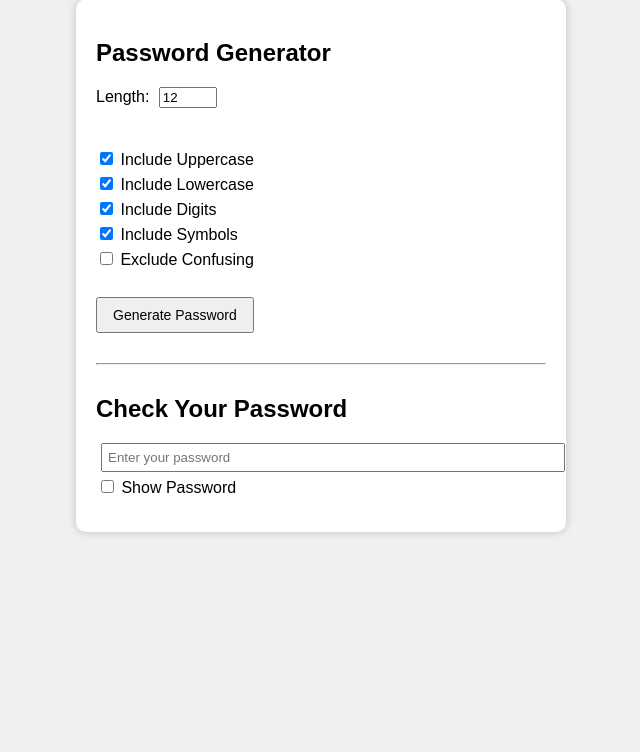
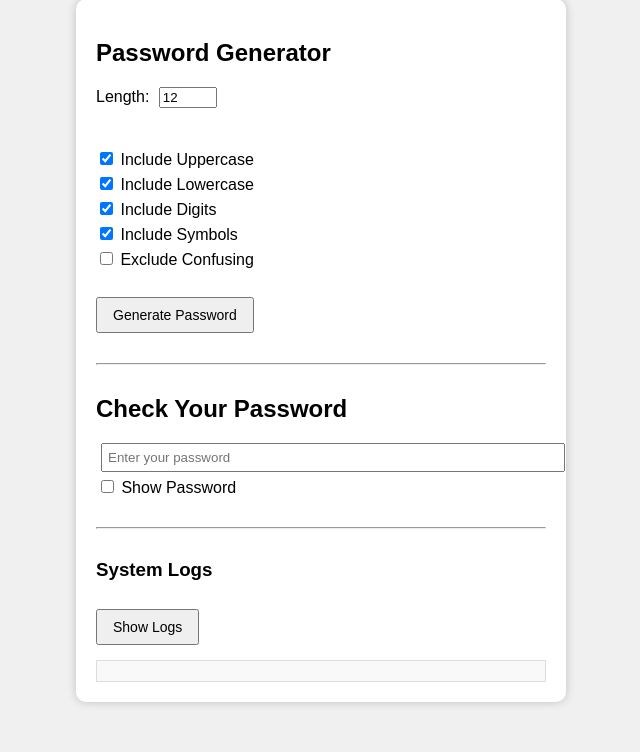
Before and after one commit to mefes-eng/PassGen, a Flask app: page / in a window 1280 px wide. Shown: the part 51-803 px from the top of the page, without its empty margins (319-959 px from the left). Before the commit the page ends 586 px from the top, so only its background shows below. Run offline with Flask 3, Linux system fonts and the light colour scheme.

Commit message:
For generated passwords logging added

```diff
--- a/app.py
+++ b/app.py
@@ -1,6 +1,7 @@
 import secrets
 import string
 from flask import Flask, render_template, request, jsonify
+from datetime import datetime
 
 app = Flask(__name__)
 
@@ -80,7 +81,23 @@ def generate_password():
     else:
          strength = "Strong"
 
+
+    has_upper=any(c.isupper() for c in meeword)
+    has_lower=any(c.islower() for c in meeword)
+    has_digit=any(c.isdigit() for c in meeword)
+    has_symbol=any(c in string.punctuation for c in meeword)
+
+    tstamp = datetime.now().strftime("%Y-%m-%d %H:%M")
+    types_count = has_symbol + has_digit + has_lower + has_upper
+    log_entry = f"{tstamp} | Length: {length} | Strength: {strength} | Types: {types_count}\n"
+
+    with open ("mwd_logs.txt","a") as f:
+        f.write(log_entry)
+
+
     return jsonify({"password": meeword, "strength" : strength})
+
+
 
 
 @app.route("/check", methods = ["POST"])
@@ -122,7 +139,12 @@ def check_password():
 
     return jsonify({"strength":strength, "tips":tips})
 
+@app.route("/stats")
+def get_stats():
+    with open ("mwd_logs.txt","r") as f:
+        lines = f.readlines()
 
+    return jsonify ({"entries": lines[-10:]})
 
 if __name__ == "__main__":
     app.run(debug=True)
--- a/templates/frontend.html
+++ b/templates/frontend.html
@@ -44,6 +44,17 @@
         #showPassword {
             margin-left: 5px;
         }
+        /* Added small log viewer styling */
+        #logs {
+            background-color: #f9f9f9;
+            border: 1px solid #ddd;
+            padding: 10px;
+            margin-top: 15px;
+            max-height: 200px;
+            overflow-y: auto;
+            font-size: 13px;
+            white-space: pre-wrap;
+        }
     </style>
 </head>
 <body>
@@ -68,6 +79,13 @@
         <input type="password" id="userPassword" placeholder="Enter your password">
         <label><input type="checkbox" id="showPassword"> Show Password</label>
         <div class="feedback" id="feedback"></div>
+
+        <hr>
+
+        <!-- Log Viewer Section (added) -->
+        <h3>System Logs</h3>
+        <button id="showLogsBtn">Show Logs</button>
+        <div id="logs"></div>
     </div>
 
     <script>
@@ -121,6 +139,21 @@
         showPassword.addEventListener("change", () => {
             passwordInput.type = showPassword.checked ? "text" : "password";
         });
+
+        // Fetch Logs (new)
+        const showLogsBtn = document.getElementById("showLogsBtn");
+        const logsDiv = document.getElementById("logs");
+
+        showLogsBtn.addEventListener("click", () => {
+            fetch("/stats")
+                .then(res => res.json())
+                .then(data => {
+                    logsDiv.textContent = data.entries.length
+                        ? data.entries.join("")
+                        : "No logs available yet.";
+                })
+                .catch(err => console.error("Error fetching logs:", err));
+        });
     </script>
 </body>
 </html>
```
Also changed, not shown: 1 other file.
